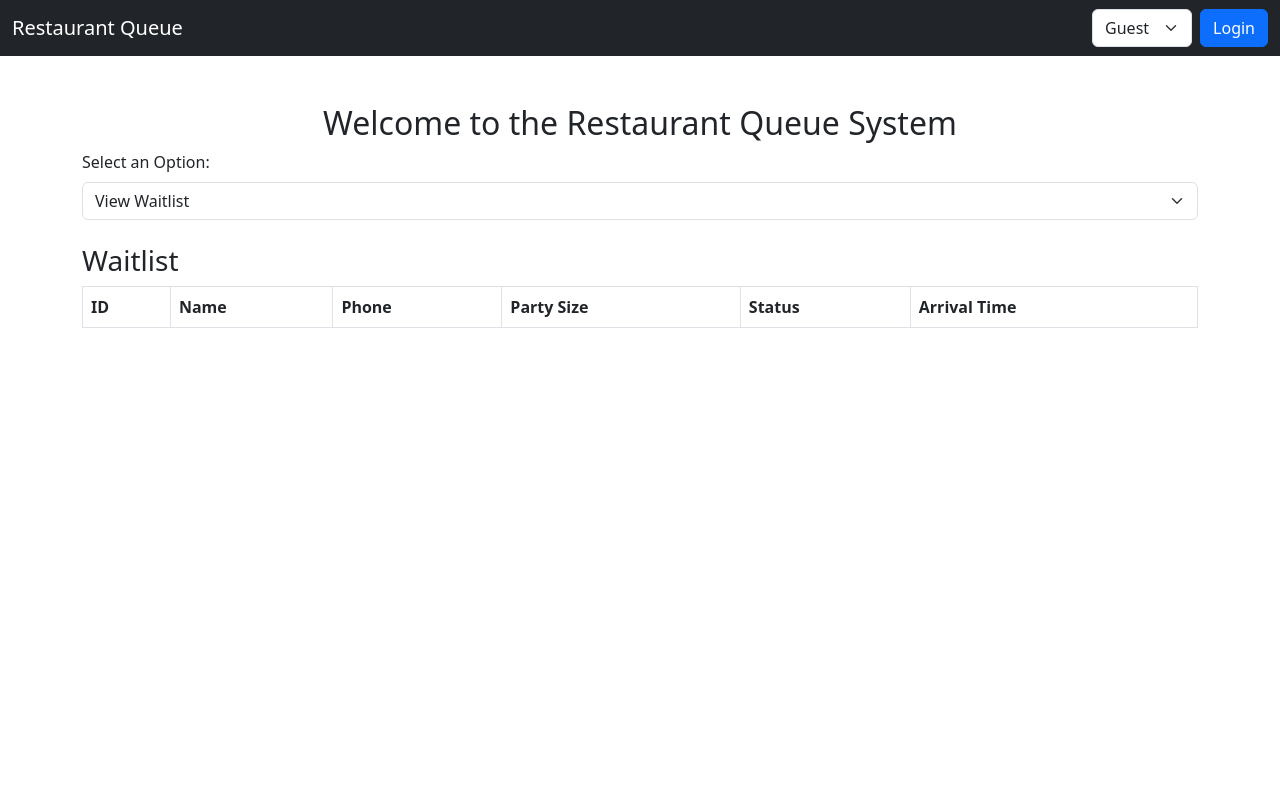
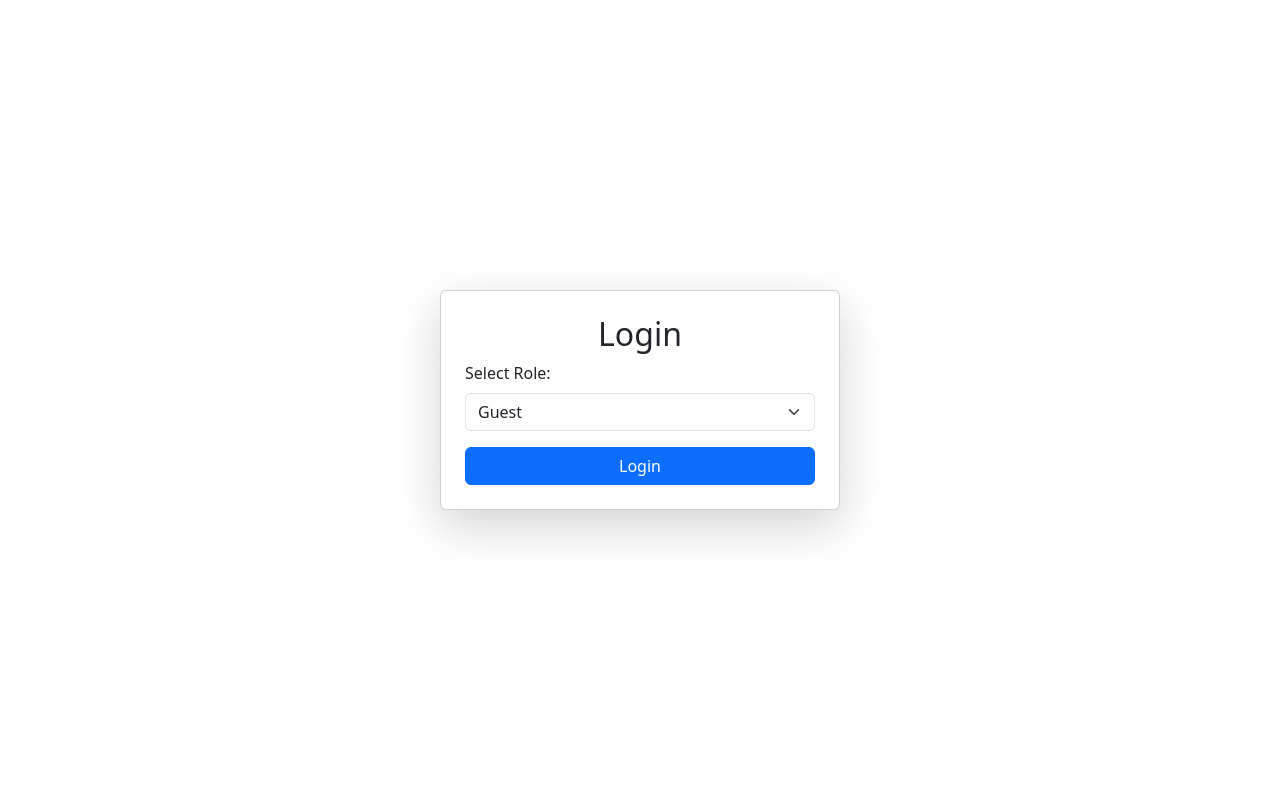
Before and after one commit to Posyyy/CSIS3126_Posy, a PHP site: page / in a window 1280 px wide. Run offline with PHP 8.4, Linux system fonts and the light colour scheme; data that the repository does not hold is empty.

Commit message:
index.php

```diff
--- a/index.php
+++ b/index.php
@@ -1,106 +1,37 @@
 <?php
 session_start();
+if (isset($_SESSION['role'])) {
+    if ($_SESSION['role'] === 'admin') {
+        header("Location: admin_dashboard.php");
+        exit();
+    } else {
+        header("Location: home.php");
+        exit();
+    }
+}
 ?>
 
 <!DOCTYPE html>
 <html lang="en">
 <head>
     <meta charset="UTF-8">
-    <meta name="viewport" content="width=device-width, initial-scale=1">
-    <title>Restaurant Queue</title>
+    <meta name="viewport" content="width=device-width, initial-scale=1.0">
+    <title>Restaurant Queue Login</title>
     <link href="https://cdn.jsdelivr.net/npm/bootstrap@5.3.0/dist/css/bootstrap.min.css" rel="stylesheet">
-    <script src="https://code.jquery.com/jquery-3.6.0.min.js"></script>
-    <script src="https://cdn.jsdelivr.net/npm/bootstrap@5.3.0/dist/js/bootstrap.bundle.min.js"></script>
 </head>
-<body>
-
-<!-- Navbar -->
-<nav class="navbar navbar-expand-lg navbar-dark bg-dark">
-    <div class="container-fluid">
-        <a class="navbar-brand" href="#">Restaurant Queue</a>
-        <div class="d-flex">
-            <?php if (!isset($_SESSION['user_role'])): ?>
-                <form method="post" action="login.php" class="d-flex">
-                    <select name="user_role" class="form-select me-2">
-                        <option value="guest">Guest</option>
-                        <option value="admin">Admin</option>
-                    </select>
-                    <button type="submit" class="btn btn-primary">Login</button>
-                </form>
-            <?php else: ?>
-                <span class="navbar-text text-white me-3">Logged in as: <?php echo ucfirst($_SESSION['user_role']); ?></span>
-                <a href="logout.php" class="btn btn-danger">Logout</a>
-            <?php endif; ?>
-        </div>
+<body class="d-flex justify-content-center align-items-center vh-100">
+    <div class="card p-4 shadow-lg" style="width: 25rem;">
+        <h2 class="text-center">Login</h2>
+        <form method="POST" action="login.php">
+            <div class="mb-3">
+                <label class="form-label">Select Role:</label>
+                <select name="role" class="form-select">
+                    <option value="guest">Guest</option>
+                    <option value="admin">Admin</option>
+                </select>
+            </div>
+            <button type="submit" class="btn btn-primary w-100">Login</button>
+        </form>
     </div>
-</nav>
-
-<!-- Home Section -->
-<div class="container mt-5">
-    <h2 class="text-center">Welcome to the Restaurant Queue System</h2>
-
-    <!-- Dropdown Menu -->
-    <div class="mb-4">
-        <label for="options" class="form-label">Select an Option:</label>
-        <select id="options" class="form-select">
-            <option value="view_waitlist">View Waitlist</option>
-            <option value="add_customer">Add Customer</option>
-        </select>
-    </div>
-
-    <!-- Waitlist Table -->
-    <div id="waitlist-section">
-        <h3>Waitlist</h3>
-        <table class="table table-bordered">
-            <thead>
-                <tr>
-                    <th>ID</th>
-                    <th>Name</th>
-                    <th>Phone</th>
-                    <th>Party Size</th>
-                    <th>Status</th>
-                    <th>Arrival Time</th>
-                </tr>
-            </thead>
-            <tbody id="waitlist-body">
-                <!-- Data will be loaded here using AJAX -->
-            </tbody>
-        </table>
-    </div>
-</div>
-
-<script>
-$(document).ready(function() {
-    // Fetch waitlist data from get_waitlist.php
-    function loadWaitlist() {
-        $.ajax({
-            url: 'get_waitlist.php',
-            type: 'GET',
-            dataType: 'json',
-            success: function(data) {
-                let tableContent = '';
-                data.forEach(function(row) {
-                    tableContent += `
-                        <tr>
-                            <td>${row.waitlist_id}</td>
-                            <td>${row.name}</td>
-                            <td>${row.phone_number}</td>
-                            <td>${row.party_size}</td>
-                            <td>${row.status}</td>
-                            <td>${row.arrival_time}</td>
-                        </tr>`;
-                });
-                $('#waitlist-body').html(tableContent);
-            },
-            error: function() {
-                alert('Error loading waitlist data.');
-            }
-        });
-    }
-
-    loadWaitlist();
-});
-</script>
-
 </body>
 </html>
```
